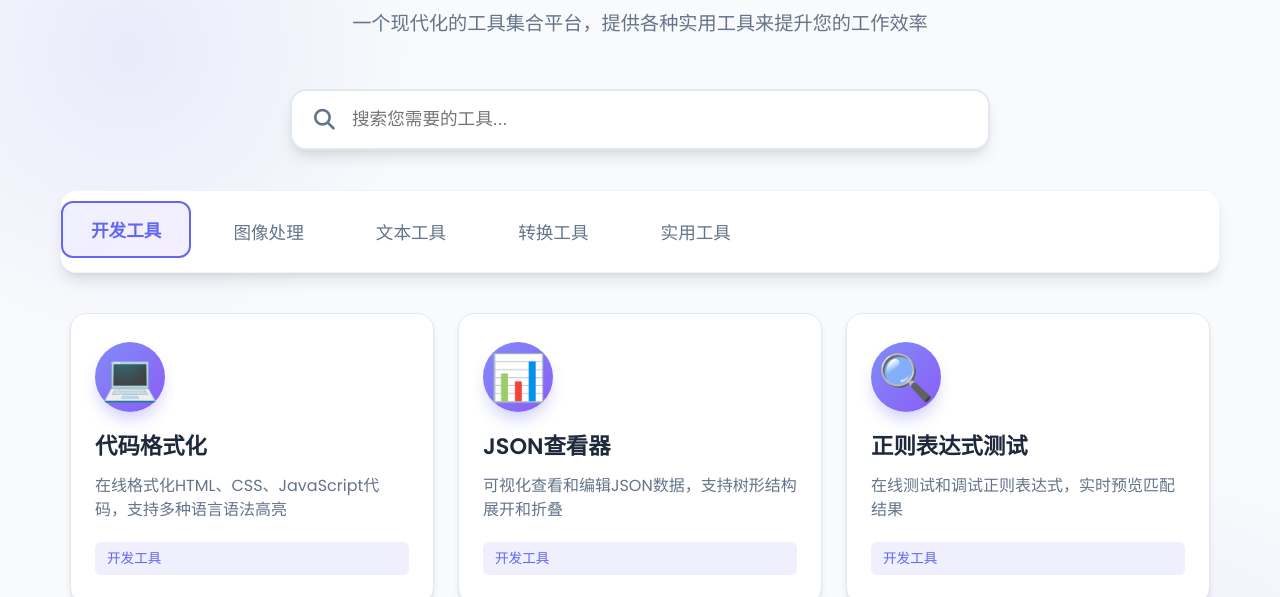
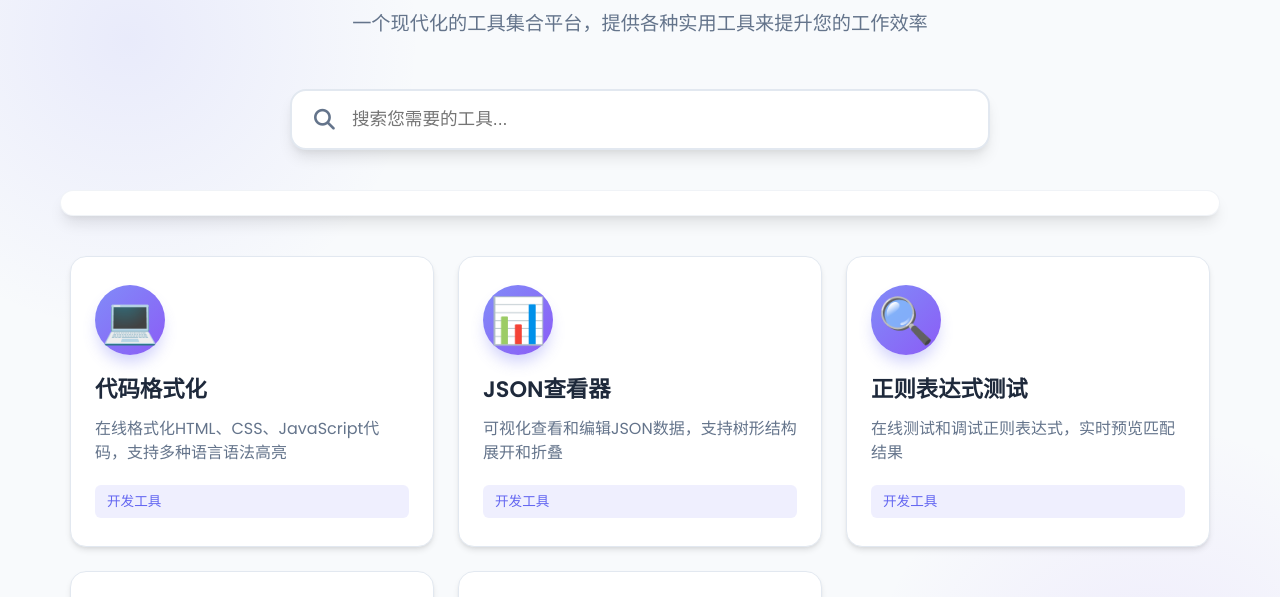
Before and after one commit to blur-9527/blur-9527.github.io, a plain HTML site: page index.html in a window 1280 px wide. Shown: the part 186-783 px from the top of the page. Drawn offline with Linux system fonts and the light colour scheme.

Commit message:
Update index.html

```diff
--- a/index.html
+++ b/index.html
@@ -459,144 +459,7 @@
 
     <script>
         // 工具库数据结构示例（用于本地测试）
-        const mockData = {
-            "开发工具": [
-                {
-                    "name": "代码格式化",
-                    "description": "在线格式化HTML、CSS、JavaScript代码，支持多种语言语法高亮",
-                    "link": "tools/code-formatter.html",
-                    "icon": "💻"
-                },
-                {
-                    "name": "JSON查看器",
-                    "description": "可视化查看和编辑JSON数据，支持树形结构展开和折叠",
-                    "link": "tools/json-viewer.html",
-                    "icon": "📊"
-                },
-                {
-                    "name": "正则表达式测试",
-                    "description": "在线测试和调试正则表达式，实时预览匹配结果",
-                    "link": "tools/regex-tester.html",
-                    "icon": "🔍"
-                },
-                {
-                    "name": "API测试工具",
-                    "description": "测试RESTful API接口，支持GET、POST、PUT、DELETE方法",
-                    "link": "tools/api-tester.html",
-                    "icon": "📡"
-                },
-                {
-                    "name": "颜色转换器",
-                    "description": "在HEX、RGB、HSL等颜色格式之间进行转换",
-                    "link": "tools/color-converter.html",
-                    "icon": "🎨"
-                }
-            ],
-            "图像处理": [
-                {
-                    "name": "图片压缩",
-                    "description": "在线压缩图片大小，保持质量，支持JPG、PNG、WEBP格式",
-                    "link": "tools/image-compressor.html",
-                    "icon": "🖼️"
-                },
-                {
-                    "name": "颜色提取器",
-                    "description": "从图片中提取主要颜色，生成调色板",
-                    "link": "tools/color-extractor.html",
-                    "icon": "🎨"
-                },
-                {
-                    "name": "图片转Base64",
-                    "description": "将图片转换为Base64编码，方便嵌入代码中",
-                    "link": "tools/image-to-base64.html",
-                    "icon": "🔗"
-                },
-                {
-                    "name": "二维码生成",
-                    "description": "将文本、链接等信息生成二维码，支持自定义样式",
-                    "link": "tools/qr-code-generator.html",
-                    "icon": "📱"
-                }
-            ],
-            "文本工具": [
-                {
-                    "name": "文本对比",
-                    "description": "比较两段文本的差异，高亮显示不同之处",
-                    "link": "tools/text-compare.html",
-                    "icon": "📝"
-                },
-                {
-                    "name": "字符统计",
-                    "description": "统计文本中的字符、单词、行数和阅读时间",
-                    "link": "tools/character-counter.html",
-                    "icon": "🔢"
-                },
-                {
-                    "name": "文本转语音",
-                    "description": "将文本转换为语音播放，支持多种语言和声音",
-                    "link": "tools/text-to-speech.html",
-                    "icon": "🗣️"
-                },
-                {
-                    "name": "Markdown预览",
-                    "description": "实时预览Markdown语法渲染效果",
-                    "link": "tools/markdown-preview.html",
-                    "icon": "📄"
-                }
-            ],
-            "转换工具": [
-                {
-                    "name": "单位转换",
-                    "description": "长度、重量、温度、速度等单位转换，支持100+单位",
-                    "link": "tools/unit-converter.html",
-                    "icon": "🔄"
-                },
-                {
-                    "name": "时间转换",
-                    "description": "时间戳与日期格式相互转换，支持多种时区",
-                    "link": "tools/timestamp-converter.html",
-                    "icon": "⏰"
-                },
-                {
-                    "name": "进制转换",
-                    "description": "在二进制、八进制、十进制、十六进制之间转换",
-                    "link": "tools/base-converter.html",
-                    "icon": "🧮"
-                },
-                {
-                    "name": "文件编码转换",
-                    "description": "在UTF-8、GBK、ISO-8859-1等编码格式之间转换",
-                    "link": "tools/encoding-converter.html",
-                    "icon": "📁"
-                }
-            ],
-            "实用工具": [
-                {
-                    "name": "密码生成器",
-                    "description": "生成安全的随机密码，可自定义长度和字符类型",
-                    "link": "tools/password-generator.html",
-                    "icon": "🔐"
-                },
-                {
-                    "name": "计算器",
-                    "description": "支持基本运算、科学计算和编程计算",
-                    "link": "tools/calculator.html",
-                    "icon": "🧮"
-                },
-                {
-                    "name": "随机数生成",
-                    "description": "生成指定范围内的随机数，支持批量生成",
-                    "link": "tools/random-number.html",
-                    "icon": "🎲"
-                },
-                {
-                    "name": "天气查询",
-                    "description": "查询全球城市天气信息，支持未来预报",
-                    "link": "tools/weather.html",
-                    "icon": "🌤️"
-                }
-            ]
-        };
+        const mockData = {};
 
         class ToolLibrary {
             constructor() {
```
